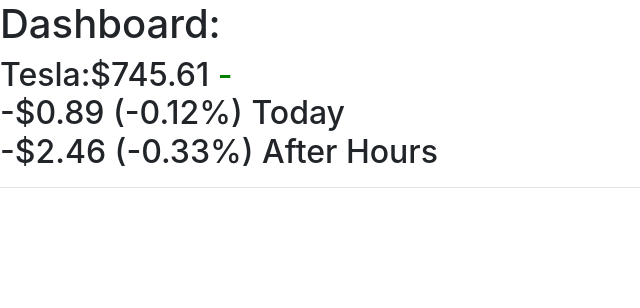
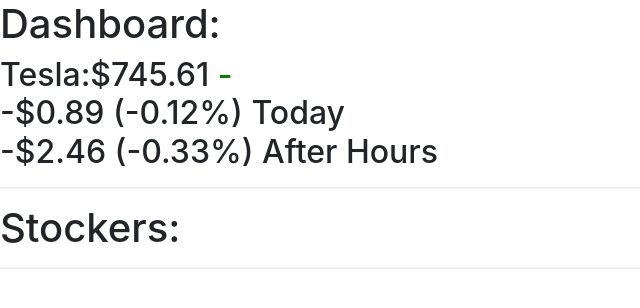
Before and after one commit to ViNguyen15/Stockers, a React (Create React App) app in the folder stockers/: page / in a window 1280 px wide. Shown: the top 308 px of the page, without its empty margins (0-640 px from the left). Built offline with nearby package versions, Linux system fonts and the light colour scheme.

Commit message:
adding a new component

```diff
--- a/stockers/src/App.js
+++ b/stockers/src/App.js
@@ -2,6 +2,7 @@
 //import logo from "./logo.svg";
 import DashComp from "./components/dashboardcomp.jsx";
 //import "./App.css";
+import Logos from "./components/logo.jsx"
 
 class App extends Component {
   render() {
@@ -9,32 +10,11 @@
       <div>
         <DashComp></DashComp>
         <hr></hr>
+        <Logos>hi</Logos>
+        <hr></hr>
       </div>
     );
   }
 }
 
-// function App() {
-//   return (
-//     <div className="App">
-//       <header className="App-header">
-//         <img src={logo} className="App-logo" alt="logo" />
-//         <div>
-//           <p>
-//             Edit <code>src/App.js</code> and save to reload.
-//           </p>
-//         </div>
-//         <a
-//           className="App-link"
-//           href="https://reactjs.org"
-//           target="_blank"
-//           rel="noopener noreferrer"
-//         >
-//           Learn React
-//         </a>
-//       </header>
-//     </div>
-//   );
-// }
-
 export default App;
--- /dev/null
+++ b/stockers/src/components/logo.jsx
@@ -0,0 +1,18 @@
+import React from "react";
+
+export default class logo extends React.Component {
+  constructor() {
+    super();
+    this.state = {
+      dash: "-"
+    };
+  }
+  render() {
+    return (
+      <React.Fragment>
+        <h1>Stockers:</h1>
+        <div></div>
+      </React.Fragment>
+    );
+  }
+}
```
